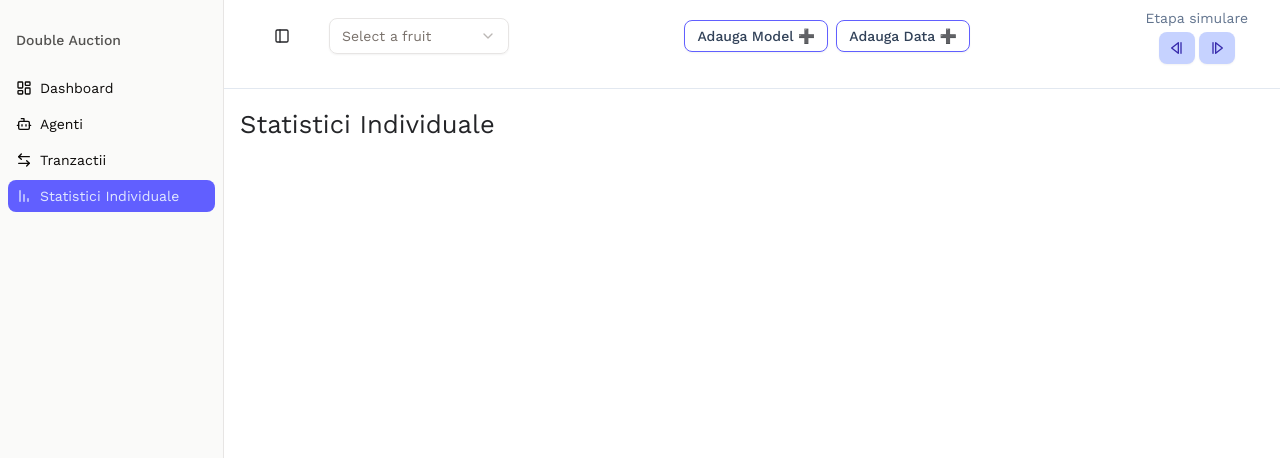
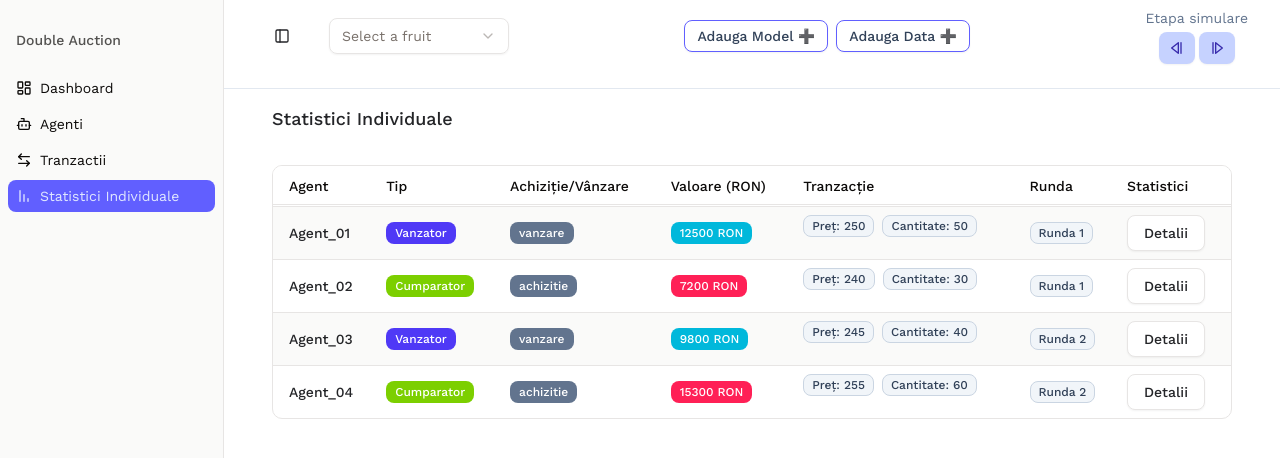
Before and after one commit to RobicaCodeaza/DoubleAuction-Ai, a React (Vite) app: page /individ in a window 1280 px wide. Shown: the top 458 px of the page. Built offline with nearby package versions, Linux system fonts and the light colour scheme.

Commit message:
Feature/StatisticiIndividuale

```diff
--- /dev/null
+++ b/src/features/StatisticiIndividuale/DetaliiEficientaAgent.jsx
@@ -0,0 +1,129 @@
+import { Button } from '@/components/ui/button'
+import {
+    Dialog,
+    DialogContent,
+    DialogDescription,
+    DialogFooter,
+    DialogHeader,
+    DialogTitle,
+    DialogTrigger,
+} from '@/components/ui/dialog'
+import { Label } from '@/components/ui/label'
+import { Badge } from '@/components/ui/badge'
+
+export function DetaliiEficientaAgent() {
+    const agent = {
+        nume: 'Agent 7',
+        comportament: 'Agresiv',
+        ascultaTrend: 'Ridicat',
+        invataIstoric: 'Da',
+        prioritate: 'Preț',
+    }
+
+    const eficienta = {
+        comportament: 72,
+        pret: 85,
+        cantitate: 65,
+        viteza: 90,
+        trend: 78,
+        istoric: 69,
+    }
+
+    const badgeColor = (key, value) => {
+        switch (key) {
+            case 'comportament':
+                return value === 'Agresiv' ? 'destructive' : 'secondary'
+            case 'ascultaTrend':
+                return value === 'Ridicat' ? 'cyan' : 'muted'
+            case 'invataIstoric':
+                return value === 'Da' ? 'violet' : 'outline'
+            case 'prioritate':
+                return value === 'Preț'
+                    ? 'indigo'
+                    : value === 'Cantitate'
+                      ? 'lime'
+                      : 'rose'
+            default:
+                return 'default'
+        }
+    }
+
+    const efficiencyBadge = (value) => {
+        if (value >= 80) return 'success'
+        if (value >= 60) return 'secondary'
+        return 'destructive'
+    }
+
+    return (
+        <Dialog>
+            <DialogTrigger asChild>
+                <span className="flex">
+                    <Button variant="outline">Detalii</Button>
+                </span>
+            </DialogTrigger>
+            <DialogContent className="sm:max-w-[520px]">
+                <DialogHeader>
+                    <DialogTitle className="text-indigo-600">
+                        Detalii agent
+                    </DialogTitle>
+                    <DialogDescription>
+                        Aici sunt afișate trăsăturile de bază și eficiențele
+                        acestui agent.
+                    </DialogDescription>
+                </DialogHeader>
+
+                {/* Statistici comportament */}
+                <div className="grid gap-4 py-4">
+                    <h4 className="text-sm font-medium text-slate-600 uppercase">
+                        Profil Comportamental
+                    </h4>
+                    {Object.entries(agent).map(([key, value]) => (
+                        <div
+                            key={key}
+                            className="flex items-center justify-between border-b pb-2"
+                        >
+                            <Label className="text-muted-foreground text-sm capitalize">
+                                {key.replace(/([A-Z])/g, ' $1')}
+                            </Label>
+                            <Badge
+                                variant={badgeColor(key, value)}
+                                className="px-3 py-1 text-sm"
+                            >
+                                {value}
+                            </Badge>
+                        </div>
+                    ))}
+                </div>
+
+                {/* Eficiențe */}
+                <div className="py-2">
+                    <h4 className="mb-2 text-sm font-medium text-slate-600 uppercase">
+                        Statistici de Eficiență
+                    </h4>
+                    <div className="grid grid-cols-1 gap-4 sm:grid-cols-2">
+                        {Object.entries(eficienta).map(([key, value]) => (
+                            <div
+                                key={key}
+                                className="flex items-center justify-between rounded-md border px-3 py-2"
+                            >
+                                <Label className="text-muted-foreground text-sm capitalize">
+                                    {key}
+                                </Label>
+                                <Badge
+                                    variant={efficiencyBadge(value)}
+                                    className="px-3 py-1 text-sm"
+                                >
+                                    {value}%
+                                </Badge>
+                            </div>
+                        ))}
+                    </div>
+                </div>
+
+                {/* <DialogFooter>
+                    <Button variant="secondary">Închide</Button>
+                </DialogFooter> */}
+            </DialogContent>
+        </Dialog>
+    )
+}
--- /dev/null
+++ b/src/features/StatisticiIndividuale/TabelStatisticiIndividuale.jsx
@@ -0,0 +1,127 @@
+import { Badge } from '@/components/ui/badge'
+import {
+    Table,
+    TableBody,
+    TableCell,
+    TableHead,
+    TableHeader,
+    TableRow,
+} from '@/components/ui/table'
+import { DetaliiEficientaAgent } from './DetaliiEficientaAgent'
+
+const agents = [
+    {
+        id: 'Agent_01',
+        role: 'vanzator',
+        action: 'vanzare',
+        amount: 50,
+        price: 250,
+        round: 1,
+    },
+    {
+        id: 'Agent_02',
+        role: 'cumparator',
+        action: 'achizitie',
+        amount: 30,
+        price: 240,
+        round: 1,
+    },
+    {
+        id: 'Agent_03',
+        role: 'vanzator',
+        action: 'vanzare',
+        amount: 40,
+        price: 245,
+        round: 2,
+    },
+    {
+        id: 'Agent_04',
+        role: 'cumparator',
+        action: 'achizitie',
+        amount: 60,
+        price: 255,
+        round: 2,
+    },
+]
+
+export default function TabelStatisticiIndividuale() {
+    return (
+        <div className="tabland:[&>div]:max-h-[800px] tabport:[&>div]:max-h-[600px] phone:[&>div]:max-h-[400px] grid w-full [&>div]:max-h-[300px] [&>div]:rounded-lg [&>div]:border">
+            <Table>
+                <TableHeader>
+                    <TableRow className="sticky top-0 bg-white after:absolute after:inset-x-0 after:bottom-0 after:h-px after:bg-stone-200 dark:bg-stone-950 dark:after:bg-stone-800 [&>*]:whitespace-nowrap">
+                        <TableHead className="pl-4">Agent</TableHead>
+                        <TableHead>Tip</TableHead>
+                        <TableHead>Achiziție/Vânzare</TableHead>
+                        <TableHead>Valoare (RON)</TableHead>
+                        <TableHead>Tranzacție</TableHead>
+                        <TableHead>Runda</TableHead>
+                        <TableHead>Statistici</TableHead>
+                    </TableRow>
+                </TableHeader>
+                <TableBody>
+                    {agents.map((agent, idx) => (
+                        <TableRow
+                            key={idx}
+                            className="odd:bg-stone-100/50 dark:odd:bg-stone-800/50 [&>*]:whitespace-nowrap"
+                        >
+                            <TableCell className="pl-4 font-medium">
+                                {agent.id}
+                            </TableCell>
+
+                            <TableCell>
+                                <Badge
+                                    className={
+                                        agent.role === 'vanzator'
+                                            ? 'bg-indigo-600 text-white'
+                                            : 'bg-lime-500 text-white'
+                                    }
+                                >
+                                    {agent.role.charAt(0).toUpperCase() +
+                                        agent.role.slice(1)}
+                                </Badge>
+                            </TableCell>
+
+                            <TableCell>
+                                <Badge className="bg-slate-500 text-white">
+                                    {agent.action}
+                                </Badge>
+                            </TableCell>
+
+                            <TableCell>
+                                <Badge
+                                    className={
+                                        agent.role === 'vanzator'
+                                            ? 'bg-cyan-500 text-white'
+                                            : 'bg-rose-500 text-white'
+                                    }
+                                >
+                                    {agent.price * agent.amount} RON
+                                </Badge>
+                            </TableCell>
+
+                            <TableCell className="flex gap-2">
+                                <Badge className="border border-slate-300 bg-slate-100 text-slate-700">
+                                    Preț: {agent.price}
+                                </Badge>
+                                <Badge className="border border-slate-300 bg-slate-100 text-slate-700">
+                                    Cantitate: {agent.amount}
+                                </Badge>
+                            </TableCell>
+
+                            <TableCell>
+                                <Badge className="border border-slate-300 bg-slate-100 text-slate-700">
+                                    Runda {agent.round}
+                                </Badge>
+                            </TableCell>
+
+                            <TableCell>
+                                <DetaliiEficientaAgent />
+                            </TableCell>
+                        </TableRow>
+                    ))}
+                </TableBody>
+            </Table>
+        </div>
+    )
+}
--- a/src/pages/StatisticiIndividuale.jsx
+++ b/src/pages/StatisticiIndividuale.jsx
@@ -1,5 +1,21 @@
+import {
+    Snail,
+    SquareStack,
+    BetweenVerticalStart,
+    DecimalsArrowLeft,
+    Stethoscope,
+} from 'lucide-react'
+import TabelStatisticiIndividuale from '@/features/StatisticiIndividuale/TabelStatisticiIndividuale'
+
 function StatisticiIndividuale() {
-    return <div>Statistici Individuale</div>
+    return (
+        <div className="tabland:px-8 flex flex-1 flex-col gap-4 px-4 py-4 pt-0">
+            <div className="mb-4 flex items-center justify-between">
+                <h2 className="text-lg font-medium">Statistici Individuale</h2>
+            </div>
+            <TabelStatisticiIndividuale></TabelStatisticiIndividuale>
+        </div>
+    )
 }
 
 export default StatisticiIndividuale
```
